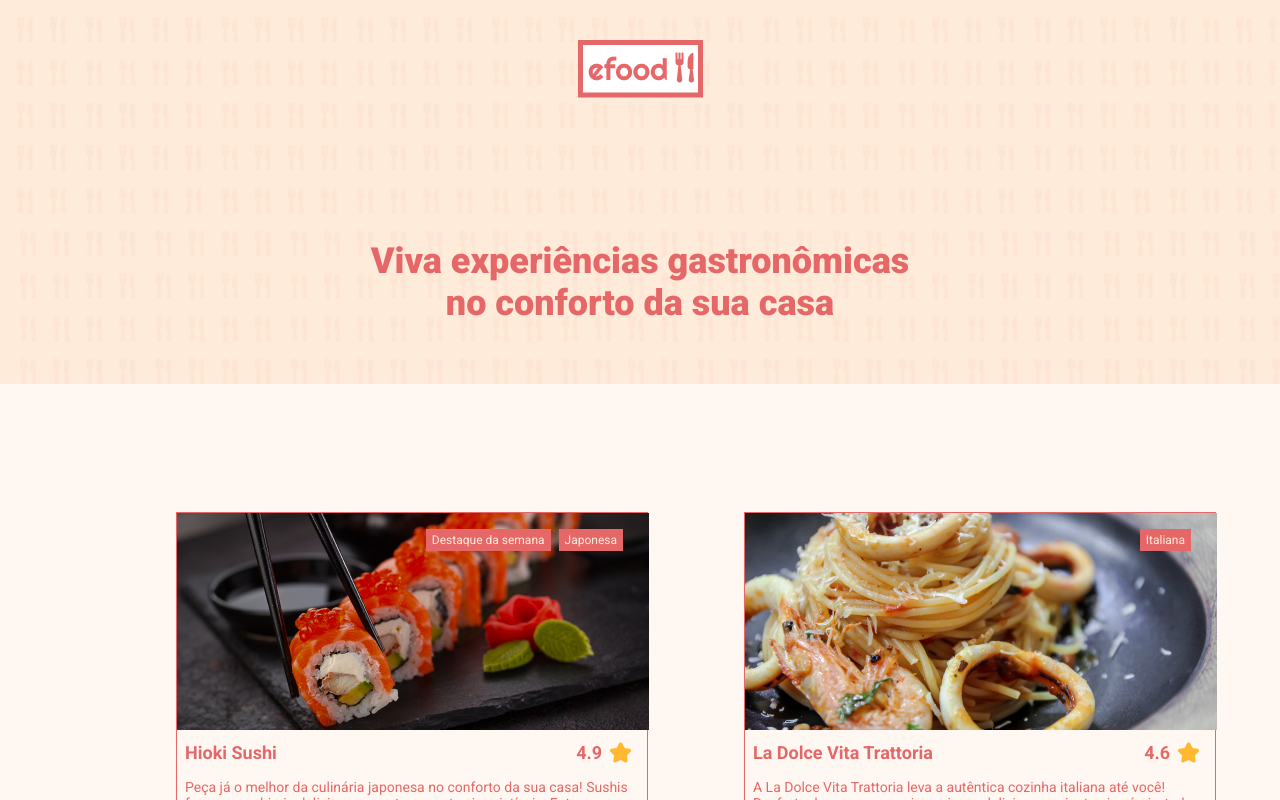
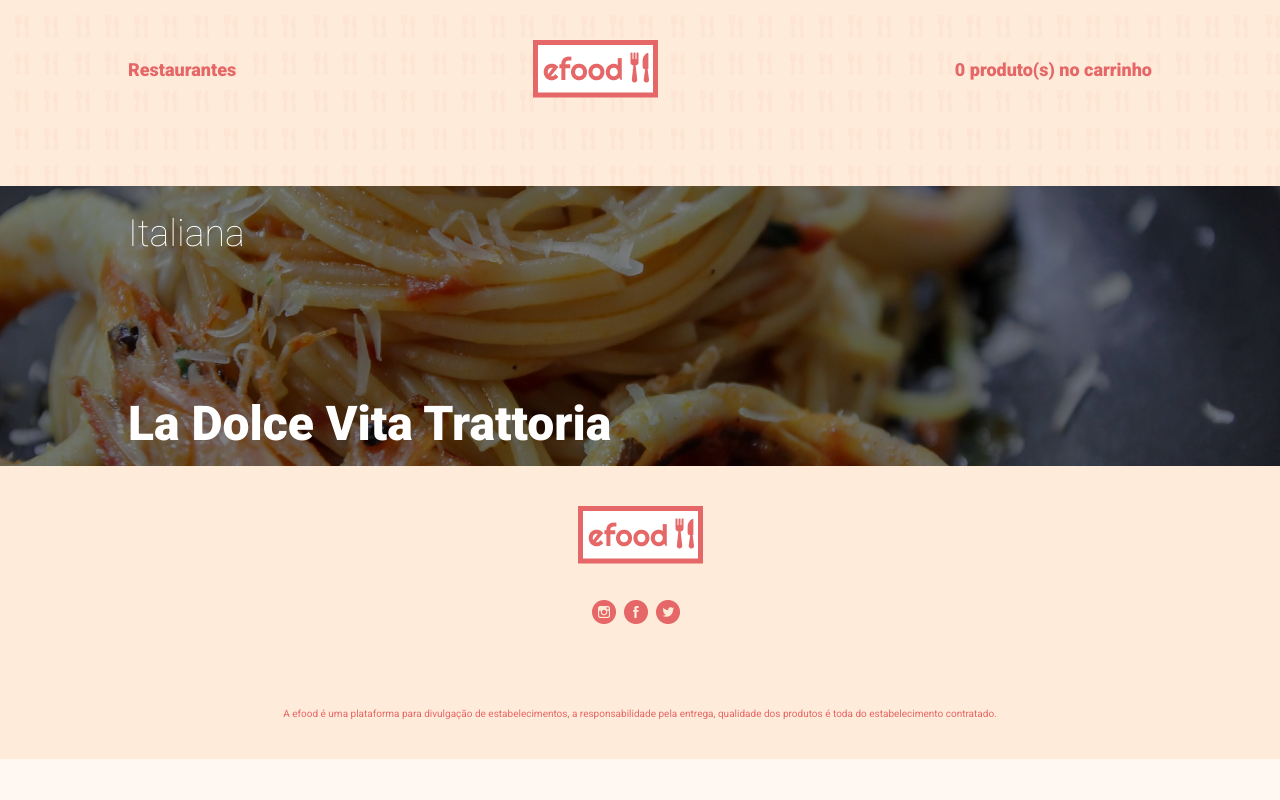
Before and after one commit to VictorSilva654/efood, a React (Create React App) app: page /perfil in a window 1280 px wide. Shown: the top 800 px of the page. Built offline with nearby package versions, Linux system fonts and the light colour scheme.

Commit message:
Página Perfil iniciada com Header e Apresentação

```diff
--- a/public/index.html
+++ b/public/index.html
@@ -5,7 +5,7 @@
     <title>Efood</title>
     <link rel="preconnect" href="https://fonts.googleapis.com">
     <link rel="preconnect" href="https://fonts.gstatic.com" crossorigin>
-    <link href="https://fonts.googleapis.com/css2?family=Roboto:wght@400;700;900&display=swap" rel="stylesheet">
+    <link href="https://fonts.googleapis.com/css2?family=Roboto:wght@100;400;700;900&display=swap" rel="stylesheet">
   </head>
   <body>
     <noscript>You need to enable JavaScript to run this app.</noscript>
--- a/src/App.tsx
+++ b/src/App.tsx
@@ -1,16 +1,15 @@
+import { BrowserRouter } from 'react-router-dom'
 import Footer from './components/Footer'
-import Hero from './components/Hero'
-import RestaurantList from './components/RestaurantList'
+import Rotas from './routes'
 import { GlobalStyle } from './styles'
 
 function App() {
   return (
-    <>
+    <BrowserRouter>
       <GlobalStyle />
-      <Hero />
-      <RestaurantList />
+      <Rotas />
       <Footer />
-    </>
+    </BrowserRouter>
   )
 }
 
--- /dev/null
+++ b/src/components/Header/Index.tsx
@@ -0,0 +1,14 @@
+import logo from '../../assets/images/logo.png'
+import { HeaderDiv, Logo, Title } from './styles'
+
+const Header = () => (
+  <HeaderDiv>
+    <div className="container">
+      <Title>Restaurantes</Title>
+      <Logo src={logo} alt="Efood" />
+      <Title>0 produto(s) no carrinho</Title>
+    </div>
+  </HeaderDiv>
+)
+
+export default Header
--- /dev/null
+++ b/src/components/Header/styles.ts
@@ -0,0 +1,26 @@
+import styled from 'styled-components'
+import fundo from '../../assets/images/fundo.png'
+import { colors } from '../../styles'
+
+export const HeaderDiv = styled.header`
+  height: 186px;
+  background-image: url(${fundo});
+  background-repeat: no-repeat;
+  background-size: cover;
+
+  .container {
+    padding-top: 40px;
+    display: flex;
+    align-items: center;
+    justify-content: space-between;
+  }
+`
+export const Logo = styled.img`
+  width: 125px;
+`
+export const Title = styled.h2`
+  font-size: 18px;
+  font-weight: 900;
+  line-height: 21px;
+  color: ${colors.salmon};
+`
--- /dev/null
+++ b/src/components/Presentation/index.tsx
@@ -0,0 +1,14 @@
+import { BackgroundDiv, PresentationDiv, SoftTitle, Title } from './styles'
+
+const Presentation = () => (
+  <BackgroundDiv>
+    <PresentationDiv>
+      <div className="container">
+        <SoftTitle>Italiana</SoftTitle>
+        <Title>La Dolce Vita Trattoria</Title>
+      </div>
+    </PresentationDiv>
+  </BackgroundDiv>
+)
+
+export default Presentation
--- /dev/null
+++ b/src/components/Presentation/styles.ts
@@ -0,0 +1,30 @@
+import styled from 'styled-components'
+import fundo from '../../assets/images/fundo_italiana.png'
+import { colors } from '../../styles'
+
+export const BackgroundDiv = styled.div`
+  background-image: url(${fundo});
+  background-repeat: no-repeat;
+  background-size: cover;
+`
+
+export const PresentationDiv = styled.div`
+  height: 280px;
+  color: ${colors.realWhite};
+  font-size: 32px;
+  background-color: rgba(0, 0, 0, 0.5);
+
+  .container {
+    justify-content: space-between;
+  }
+`
+
+export const Title = styled.h2`
+  font-weight: 900;
+  padding-top: 140px;
+`
+
+export const SoftTitle = styled.h3`
+  font-weight: 100;
+  padding-top: 25px;
+`
--- a/src/components/Restaurant/index.tsx
+++ b/src/components/Restaurant/index.tsx
@@ -26,7 +26,7 @@ const Restaurant = ({ image, name, avaliation, description, tags }: Props) => (
         </Styles.Avaliation>
       </Styles.Title>
       <Styles.Text>{description}</Styles.Text>
-      <Styles.Button>Saiba mais</Styles.Button>
+      <Styles.Button to="/perfil">Saiba mais</Styles.Button>
     </div>
   </Styles.RestaurantDiv>
 )
--- a/src/components/Restaurant/styles.ts
+++ b/src/components/Restaurant/styles.ts
@@ -1,5 +1,6 @@
 import styled from 'styled-components'
 import { colors } from '../../styles'
+import { Link } from 'react-router-dom'
 
 export const RestaurantDiv = styled.div`
   position: relative;
@@ -16,6 +17,7 @@ export const UpText = styled.h3`
 
 export const Text = styled.p`
   font-size: 14px;
+  margin-bottom: 16px;
 `
 
 export const Avaliation = styled.div`
@@ -28,14 +30,15 @@ export const Title = styled.div`
   margin-bottom: 16px;
 `
 
-export const Button = styled.button`
+export const Button = styled(Link)`
   padding: 4px 8px;
   font-size: 14px;
   font-weight: bold;
   background-color: ${colors.salmon};
   border: none;
   color: ${colors.white};
-  margin-top: 16px;
+  cursor: pointer;
+  text-decoration: none;
 `
 
 export const Tag = styled.div`
--- /dev/null
+++ b/src/pages/Home/index.tsx
@@ -0,0 +1,11 @@
+import Hero from '../../components/Hero'
+import RestaurantList from '../../components/RestaurantList'
+
+const Home = () => (
+  <>
+    <Hero />
+    <RestaurantList />
+  </>
+)
+
+export default Home
--- /dev/null
+++ b/src/pages/Perfil/index.tsx
@@ -0,0 +1,10 @@
+import Header from '../../components/Header/Index'
+import Presentation from '../../components/Presentation'
+
+const Perfil = () => (
+  <>
+    <Header />
+    <Presentation />
+  </>
+)
+export default Perfil
--- a/src/routes.tsx
+++ b/src/routes.tsx
@@ -1,5 +1,11 @@
 import { Route, Routes } from 'react-router-dom'
+import Home from './pages/Home'
+import Perfil from './pages/Perfil'
 
-const Rotas = () => <></>
-
+const Rotas = () => (
+  <Routes>
+    <Route path="/" element={<Home />} />
+    <Route path="/perfil" element={<Perfil />} />
+  </Routes>
+)
 export default Rotas
--- a/src/styles.ts
+++ b/src/styles.ts
@@ -3,7 +3,8 @@ import { createGlobalStyle } from 'styled-components'
 export const colors = {
   salmon: '#E66767',
   background: '#FFF8F2',
-  white: '#FFEBD9'
+  white: '#FFEBD9',
+  realWhite: '#fff'
 }
 
 export const GlobalStyle = createGlobalStyle`
```
Also changed, not shown: src/assets/images/fundo_italiana.png (added).
